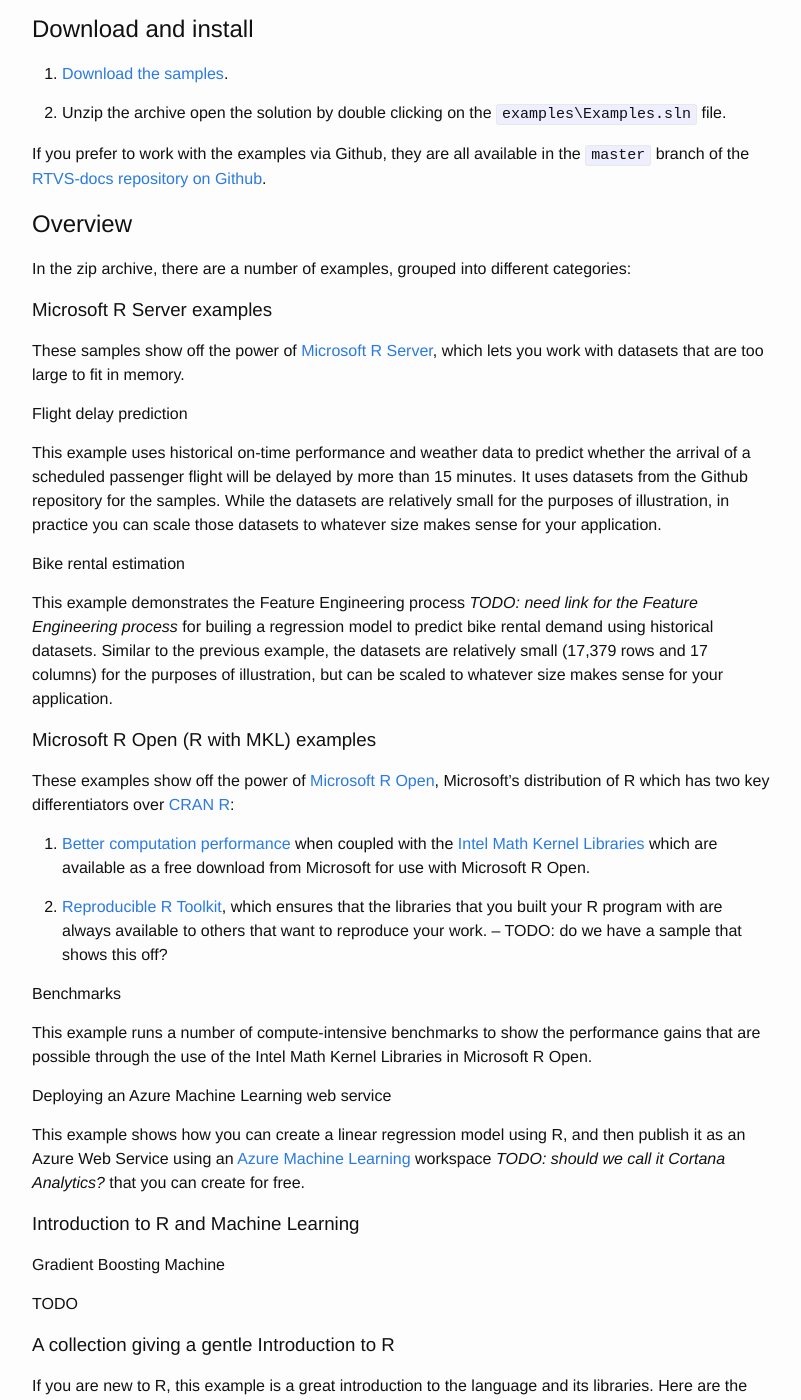
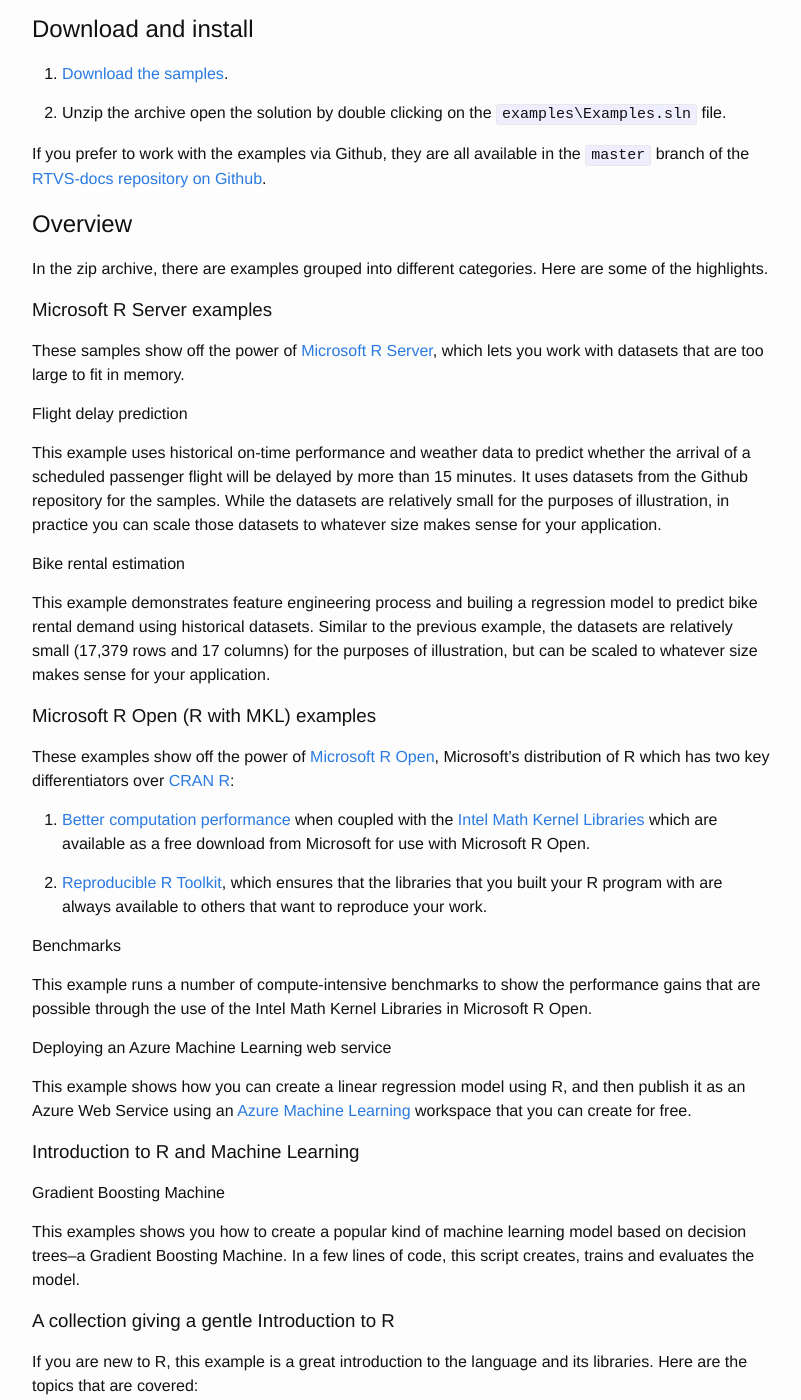
Before and after one commit to microsoft/RTVS-docs, a Jekyll site: the page built from samples.md, in a window 1280 px wide and 1400 px high, scrolled down 231 px. Shown: the whole window, without its empty margins (238-1039 px from the left). Built offline with Jekyll 4.4.1, drawn with Linux system fonts in a browser that asks for light colours.

Commit message:
samples.md updated

```diff
--- a/samples.md
+++ b/samples.md
@@ -21,7 +21,7 @@
 
 ## Overview
 
-In the zip archive, there are a number of examples, grouped into different categories:
+In the zip archive, there are examples grouped into different categories. Here are some of the highlights.
 
 ### Microsoft R Server examples
 
@@ -39,8 +39,7 @@
 
 #### Bike rental estimation
 
-This example demonstrates the Feature Engineering process *TODO: need link for
-the Feature Engineering process* for builing a regression model to predict bike
+This example demonstrates feature engineering process and builing a regression model to predict bike
 rental demand using historical datasets. Similar to the previous example, the
 datasets are relatively small (17,379 rows and 17 columns) for the purposes of
 illustration, but can be scaled to whatever size makes sense for your
@@ -61,8 +60,7 @@
 1. [Reproducible R
    Toolkit](https://mran.revolutionanalytics.com/rro/#reproducibility), which
    ensures that the libraries that you built your R program with are always
-   available to others that want to reproduce your work. -- TODO:
-   do we have a sample that shows this off?
+   available to others that want to reproduce your work.
 
 #### Benchmarks
 
@@ -75,14 +73,16 @@
 This example shows how you can create a linear regression model using R, and
 then publish it as an Azure Web Service using an [Azure Machine
 Learning](https://azure.microsoft.com/en-us/services/machine-learning/)
-workspace *TODO: should we call it Cortana Analytics?* that you can create for
+workspace that you can create for
 free.
 
 ### Introduction to R and Machine Learning
 
 #### Gradient Boosting Machine
 
-TODO
+This examples shows you how to create a popular kind of machine learning model
+based on decision trees--a Gradient Boosting Machine. In a few lines of code,
+this script creates, trains and evaluates the model.
 
 ### A collection giving a gentle Introduction to R
 
@@ -103,9 +103,8 @@
 1. Working with SQLite
 
 
-If you're wondering what the difference is between R, Microsoft R Open and Microsoft R Server, [check out this comparison.](https://github.com/lixzhang/R-MRO-MRS/)
+If you're wondering what the difference is between R, Microsoft R Open
+and Microsoft R Server, [check out this comparison.](https://github.com/lixzhang/R-MRO-MRS/)
 
-
-
-<iframe width="560" height="315" src="https://youtu.be/5X3NMSbahgY" frameborder="0"
+<iframe width="560" height="315" src="https://youtu.be/5Z30_Qpc8j0" frameborder="0"
 >allowfullscreen></iframe>
```
